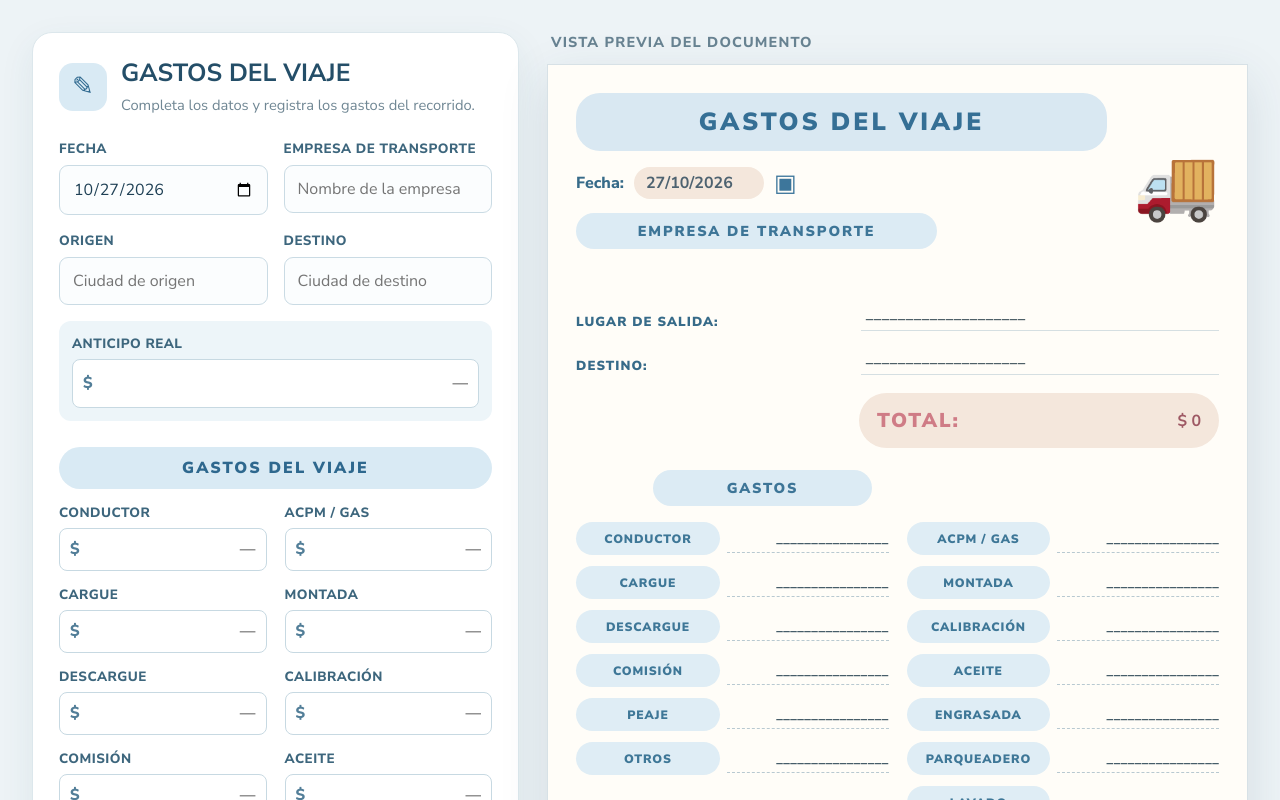
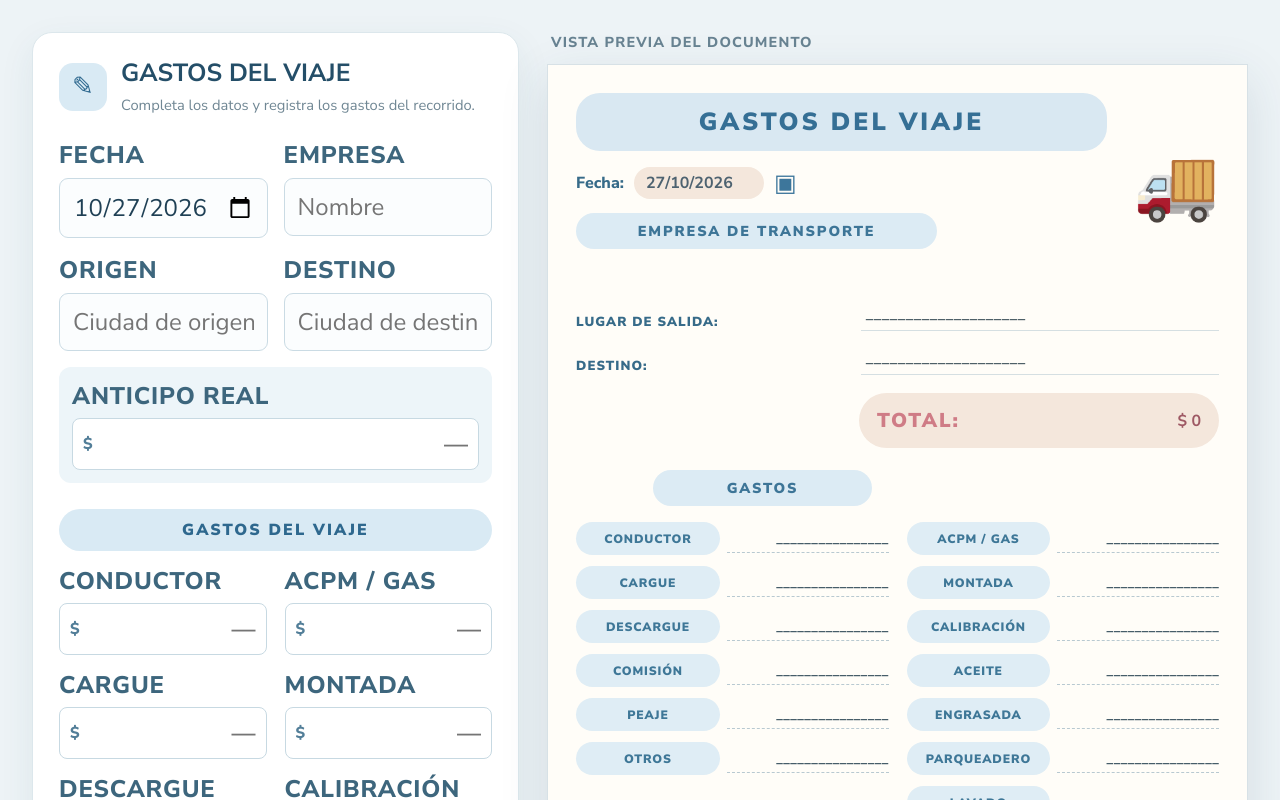
Before and after one commit to Cemb93/gastos-viajes, a React (Vite) app: page / in a window 1280 px wide. Shown: the top 800 px of the page. Built offline with nearby package versions, Linux system fonts and the light colour scheme.

Commit message:
ajustando tamanio del formulario, session empresa

```diff
--- a/src/App.tsx
+++ b/src/App.tsx
@@ -110,7 +110,7 @@ export default function App() {
         <div className="editor-heading"><span>✎</span><div><h1>GASTOS DEL VIAJE</h1><p>Completa los datos y registra los gastos del recorrido.</p></div></div>
         <div className="editor-fields">
           <label className="field"><span>Fecha</span><input type="date" value={data.date} onChange={e => update('date', e.target.value)} /></label>
-          <label className="field"><span>Empresa de transporte</span><input value={data.transportCompany} onChange={e => update('transportCompany', e.target.value)} placeholder="Nombre de la empresa" /></label>
+          <label className="field"><span>Empresa</span><input value={data.transportCompany} onChange={e => update('transportCompany', e.target.value)} placeholder="Nombre" /></label>
           <label className="field"><span>Origen</span><input value={data.origin} onChange={e => update('origin', e.target.value)} placeholder="Ciudad de origen" /></label>
           <label className="field"><span>Destino</span><input value={data.destination} onChange={e => update('destination', e.target.value)} placeholder="Ciudad de destino" /></label>
           <div className="field advance-field"><MoneyInput id="realAdvance" label="Anticipo real" value={data.realAdvance} onChange={value => update('realAdvance', value)} /></div>
--- a/src/styles.css
+++ b/src/styles.css
@@ -99,7 +99,7 @@ button {
 
 .field>span,
 .money-row>.expense-label {
-  font-size: .84rem;
+  font-size: 1.5rem;
   font-weight: 800;
   color: #3d667d;
   letter-spacing: .035em;
@@ -116,7 +116,7 @@ button {
   padding: 12px 13px;
   color: #1f4055;
   outline: none;
-  font-size: 1rem;
+  font-size: 1.5rem;
   transition: border-color .15s, box-shadow .15s;
 }
 
@@ -200,7 +200,9 @@ button {
   background: transparent;
   padding: 9px 0;
   color: #20465f;
-  font-size: .98rem;
+  /* font-size: .98rem; */
+  /* TAMANIO DEL ANTICIPO EN EL FORMULARIO */
+  font-size: 1.5rem;
   font-weight: 700;
   text-align: right;
 }
```
